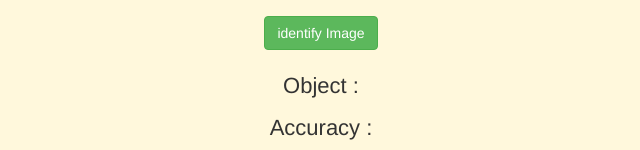
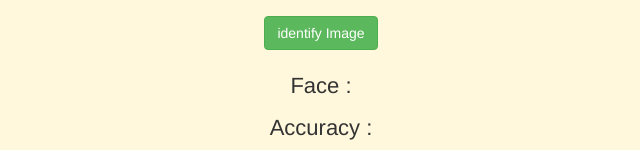
Before and after one commit to Pranjal-Pandey245/project-103, a plain HTML site: page index.html in a window 1280 px wide. Shown: the part 740-890 px from the top of the page, 319-959 px from the left. Drawn offline with nearby package versions, Linux system fonts and the light colour scheme; a script that the page names is missing.

Commit message:
Add files via upload

```diff
--- a/index.html
+++ b/index.html
@@ -33,7 +33,7 @@
         <button onclick="check()" class="btn btn-success">identify Image</button>
         <br><br>
 
-        <p style="font-size: 22px;">Object : <span id="result_object_name"></span> </p>
+        <p style="font-size: 22px;">Face : <span id="result_object_name"></span> </p>
       <p style="font-size: 22px;">Accuracy : <span id="result_object_accuracy"></span> </p>
         </center>
         <script src="main.js"></script>
```
